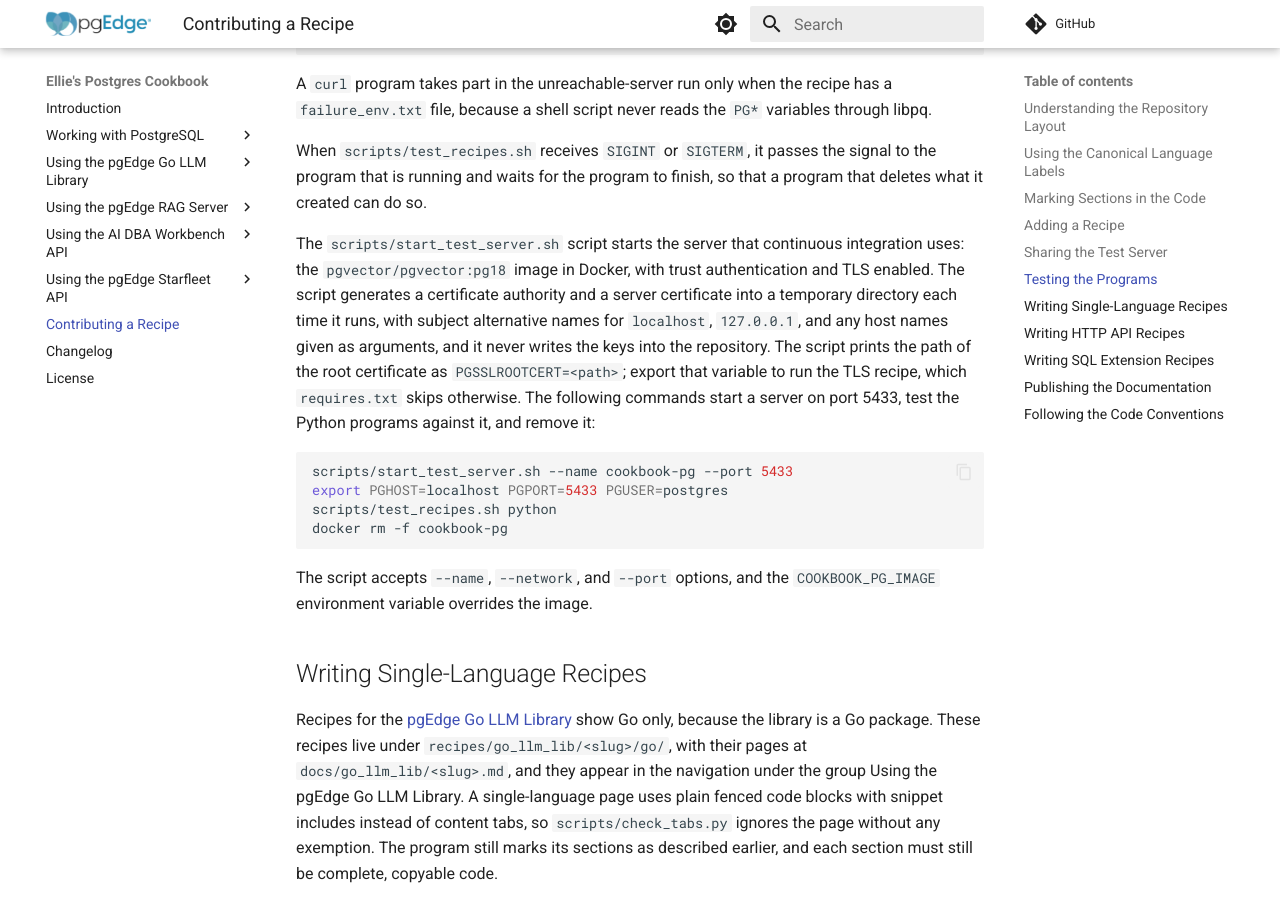
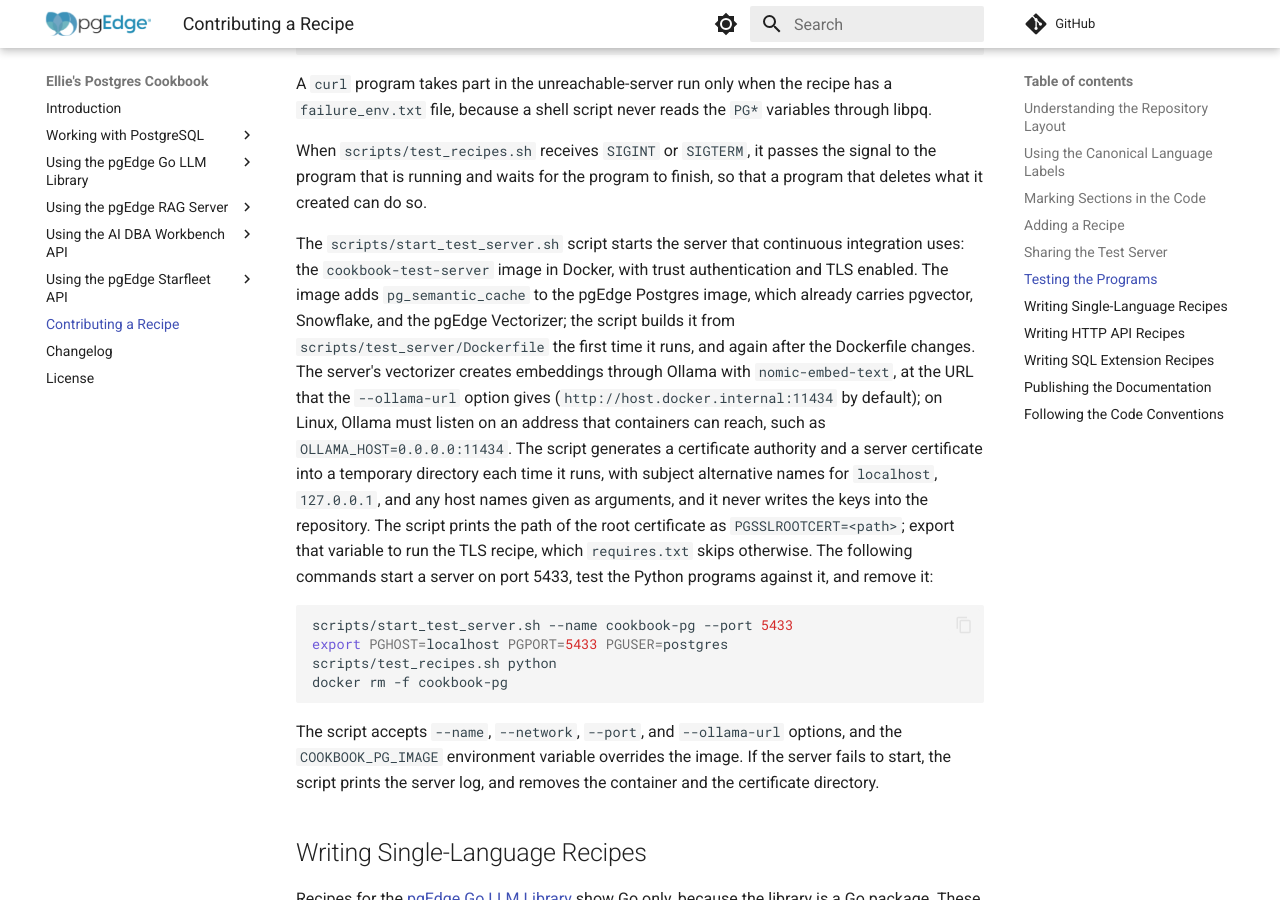
Before and after one commit to pgEdge/ellies-postgres-cookbook, an MkDocs documentation site: the page built from docs/contributing.md, in a window 1280 px wide and 900 px high, scrolled down 5509 px. Built offline with MkDocs 1.6.1 and Material for MkDocs 9.7.7, drawn with Linux system fonts in a browser that asks for light colours; comment, search, counter and statistics services are not loaded.

Commit message:
Build the test server image once per run, and run each test job only when its inputs change
A new job builds the cookbook-test-server image when the Actions cache
has no copy for the current Dockerfile, checks that a server starts from
it, and saves it; every job that starts a test server loads it from the
cache instead of building it. A changes job compares the push or pull
request with its base and decides which recipe jobs need to run: each
job's own recipes and pages, the scripts it runs, the test server image
and the workflow itself. Scheduled and manual runs test everything. The
filtering is per job, so a documentation-only push still completes the
Test workflow and the Publish workflow still runs.

A new extensions job runs the Snowflake, Vectorizer and Semantic Cache
psql scripts once they exist, with Ollama listening on every address and
nomic-embed-text pulled, after checking that the test server can embed
text through it. The recipes matrix now excludes the five new product
directories. Every job that starts Ollama next to the test server checks
that the container can reach it. The two third-party actions are pinned
to commit SHAs.

start_test_server.sh now removes the container and the certificate
directory, which holds private keys, and prints the server log, whenever
it fails after starting the container.

````diff
--- a/docs/contributing.md
+++ b/docs/contributing.md
@@ -267,8 +267,16 @@ signal to the program that is running and waits for the program to finish,
 so that a program that deletes what it created can do so.
 
 The `scripts/start_test_server.sh` script starts the server that
-continuous integration uses: the `pgvector/pgvector:pg18` image in Docker,
-with trust authentication and TLS enabled. The script generates a
+continuous integration uses: the `cookbook-test-server` image in Docker,
+with trust authentication and TLS enabled. The image adds
+`pg_semantic_cache` to the pgEdge Postgres image, which already carries
+pgvector, Snowflake, and the pgEdge Vectorizer; the script builds it from
+`scripts/test_server/Dockerfile` the first time it runs, and again after
+the Dockerfile changes. The server's vectorizer creates embeddings through
+Ollama with `nomic-embed-text`, at the URL that the `--ollama-url` option
+gives (`http://host.docker.internal:11434` by default); on Linux, Ollama
+must listen on an address that containers can reach, such as
+`OLLAMA_HOST=0.0.0.0:11434`. The script generates a
 certificate authority and a server certificate into a temporary directory
 each time it runs, with subject alternative names for `localhost`,
 `127.0.0.1`, and any host names given as arguments, and it never writes
@@ -284,8 +292,10 @@ scripts/test_recipes.sh python
 docker rm -f cookbook-pg
 ```
 
-The script accepts `--name`, `--network`, and `--port` options, and the
-`COOKBOOK_PG_IMAGE` environment variable overrides the image.
+The script accepts `--name`, `--network`, `--port`, and `--ollama-url`
+options, and the `COOKBOOK_PG_IMAGE` environment variable overrides the
+image. If the server fails to start, the script prints the server log,
+and removes the container and the certificate directory.
 
 ## Writing Single-Language Recipes
 
````
Also changed, not shown: 2 other files.
